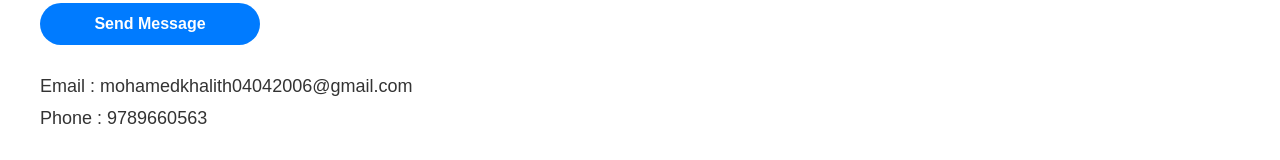
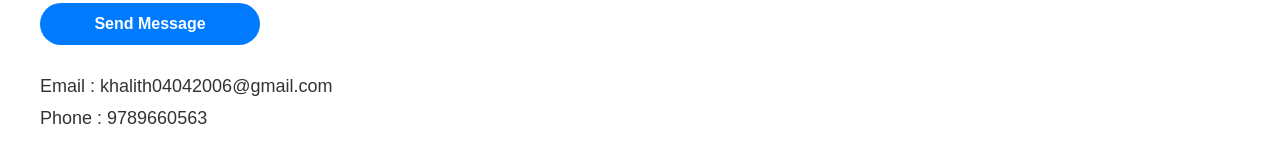
Before and after one commit to Khalith2006/portfolio-website, a website: page index.html in a window 1280 px wide. Shown: the part 3444-3604 px from the top of the page. Drawn offline with Linux system fonts and the light colour scheme.

Commit message:
Updated portfolio email

```diff
--- a/index.html
+++ b/index.html
@@ -218,7 +218,7 @@
 
         </form>
 
-        <p>Email : mohamedkhalith04042006@gmail.com</p>
+        <p>Email : khalith04042006@gmail.com</p>
 
         <p>Phone : 9789660563</p>
 
```
